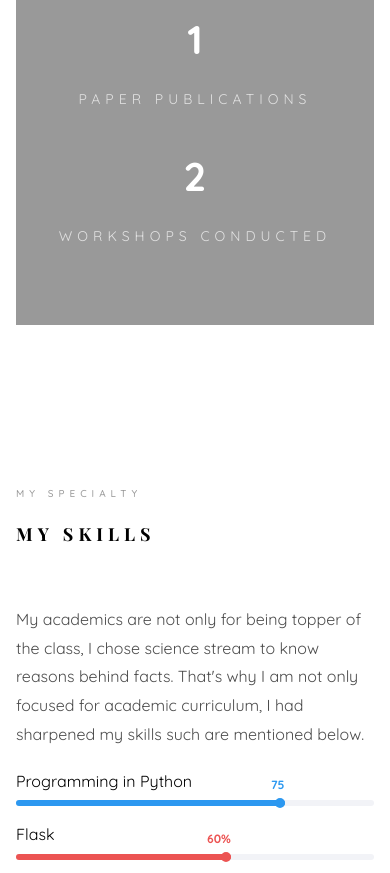
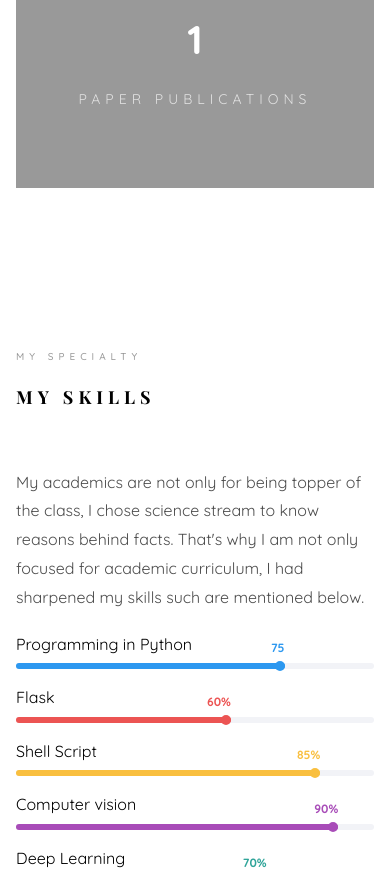
Before and after one commit to prashantjadiya/prashantjadiya.github.io, a plain HTML site: page index.html in a window 390 px wide. Shown: the part 3542-4415 px from the top of the page. Drawn offline with nearby package versions, Linux system fonts and the light colour scheme; files whose address does not match are found by name; a web font is replaced by a local one.

Commit message:
Update index.html

```diff
--- a/index.html
+++ b/index.html
@@ -199,10 +199,7 @@
 							<span class="colorlib-counter js-counter" data-from="0" data-to="1" data-speed="5000" data-refresh-interval="50"></span>
 							<span class="colorlib-counter-label">Paper publications</span>
 						</div>
-						<div class="col-md-3 text-center animate-box">
-							<span class="colorlib-counter js-counter" data-from="0" data-to="3" data-speed="5000" data-refresh-interval="50"></span>
-							<span class="colorlib-counter-label">Workshops Conducted</span>
-						</div>
+
 					</div>
 				</div>
 			</div>
@@ -591,7 +588,7 @@
 					</div>
 					<div class="row">
 						<div class="colorlib-text">
-							<p>LinkedIn: <a href="https://www.linkedin.com/in/prashant-jadiya">Click here</a></p>
+							<p>LinkedIn: <a href="https://www.linkedin.com/in/prashant-jadiya">Click here</a> (For latest activities)</p>
 						</div>
 						<div class="colorlib-text">
 							<p>Github: <a href="https://www.github.com/prashantjadiya">Click here</a></p>
```
